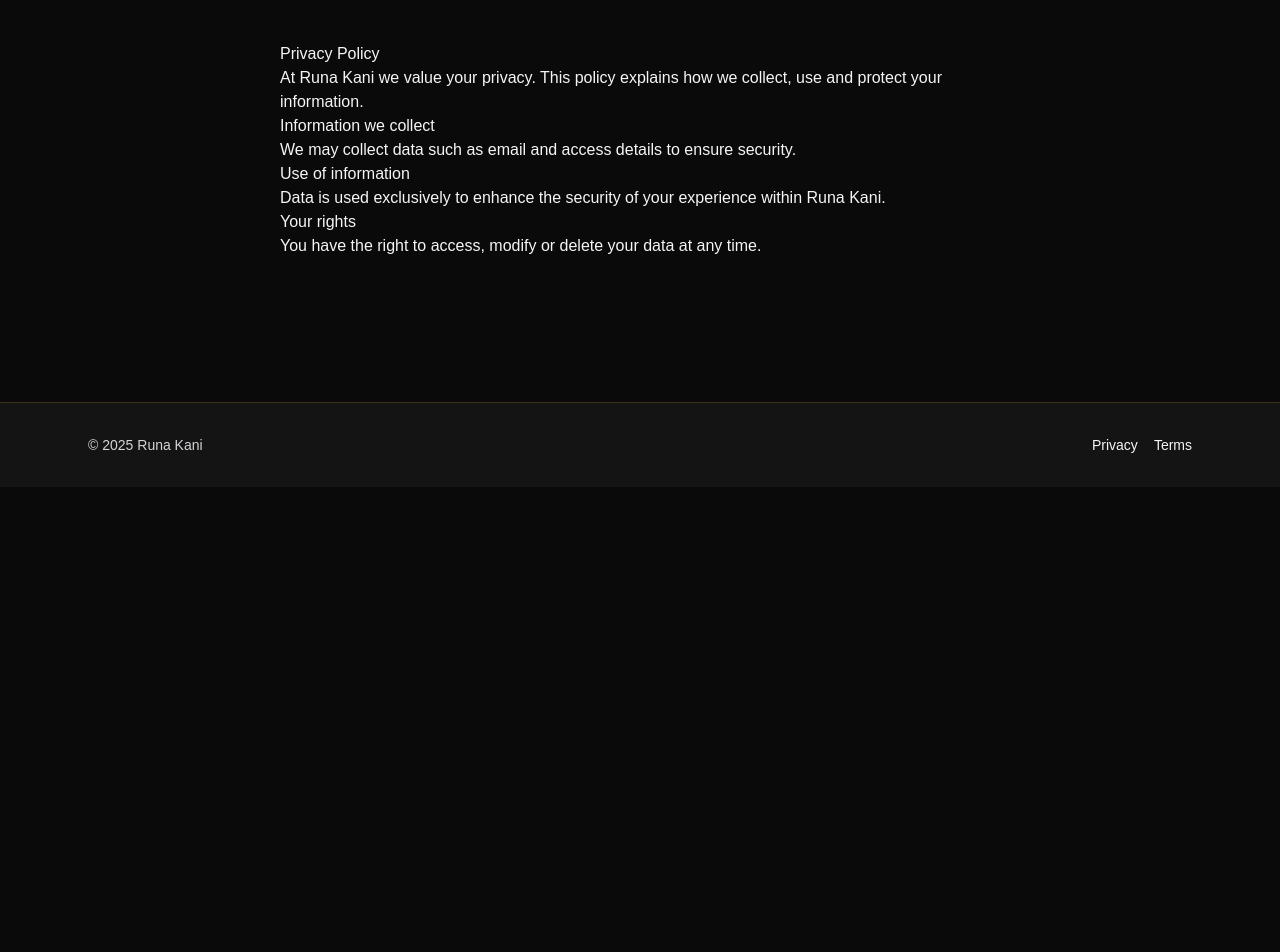
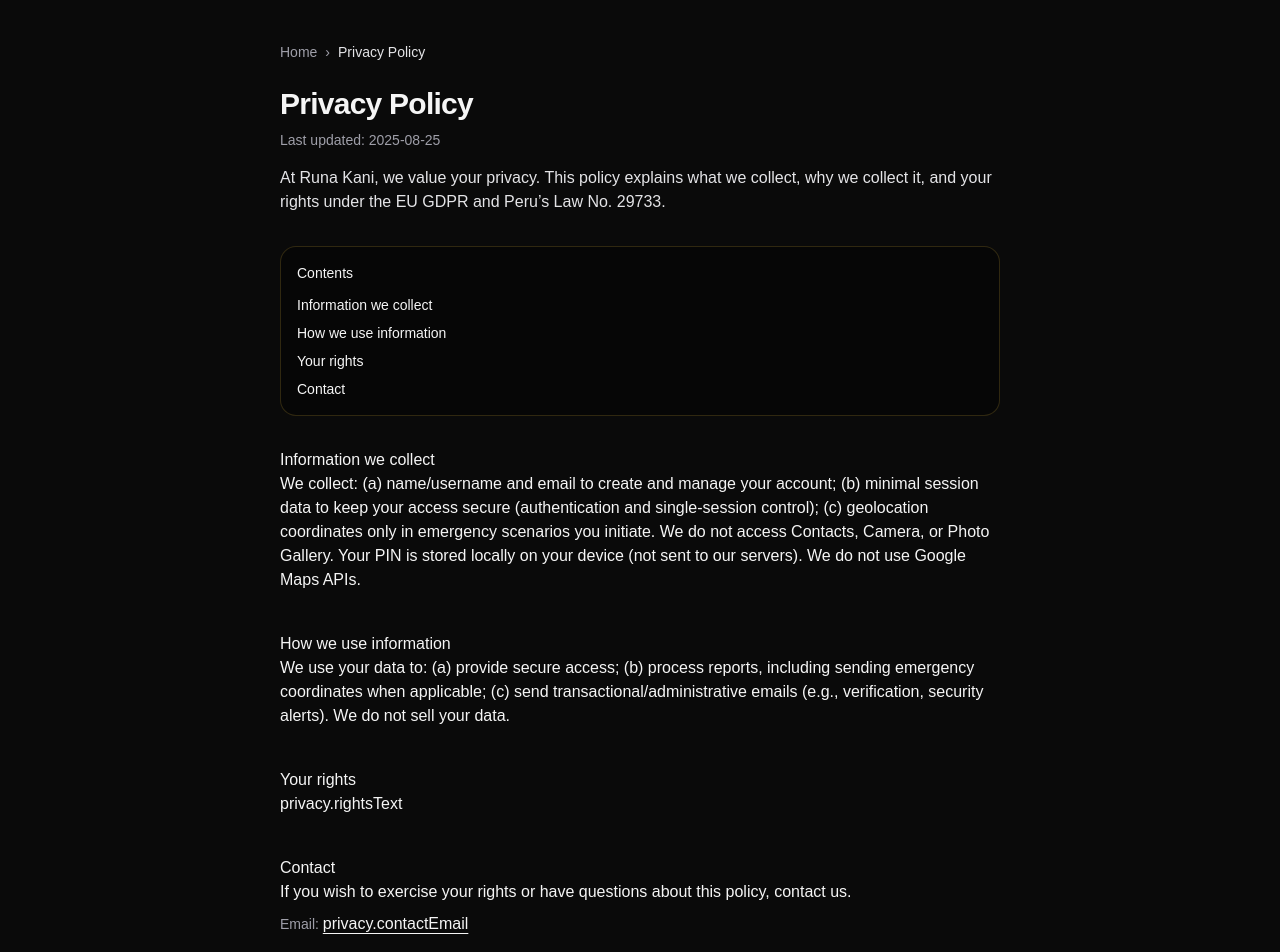
Before and after one commit to Diego5HZ/runa-kani-web, a Next.js app: page /en/privacy in a window 1280 px wide. Shown: the part 100-1052 px from the top of the page. Before the commit the page ends 800 px from the top, so only its background shows below. Built offline with nearby package versions, Linux system fonts and the light colour scheme.

Commit message:
feature: update on TC & PP

```diff
--- a/app/[locale]/privacy/page.tsx
+++ b/app/[locale]/privacy/page.tsx
@@ -2,29 +2,88 @@
 export const dynamic = 'force-static';
 export const dynamicParams = false;
 
+import Link from "next/link";
 import { getTranslations } from "next-intl/server";
+
+const LAST_UPDATED = "2025-08-25"; // 👈 cambia la fecha cuando actualices
 
 export default async function PrivacyPage({
   params
 }: {
   params: Promise<{ locale: string }>;
 }) {
-  const { locale } = await params;                       // 👈 toma el locale
-  const t = await getTranslations({ locale, namespace: 'privacy' }); // 👈 usa namespace "privacy"
+  const { locale } = await params;
+  const t = await getTranslations({ locale, namespace: "privacy" });
+
+  const sections = [
+    { id: "collect", title: t("collectTitle") },
+    { id: "use", title: t("useTitle") },
+    { id: "rights", title: t("rightsTitle") },
+    { id: "contact", title: t("contactTitle") }
+  ];
 
   return (
-    <article className="max-w-3xl mx-auto px-6 py-16 prose">
-      <h1>{t('title')}</h1>
-      <p>{t('intro')}</p>
+    <article className="max-w-3xl mx-auto px-6 py-16">
+      {/* Breadcrumb */}
+      <nav aria-label="Breadcrumb" className="mb-6 text-sm text-zinc-400">
+        <ol className="flex items-center gap-2">
+          <li>
+            <Link href={`/${locale}`} className="hover:text-rk-gold">Home</Link>
+          </li>
+          <li aria-hidden>›</li>
+          <li className="text-zinc-200">{t("title")}</li>
+        </ol>
+      </nav>
 
-      <h2>{t('collectTitle')}</h2>
-      <p>{t('collectText')}</p>
+      {/* Título + última actualización */}
+      <header className="mb-8">
+        <h1 className="text-3xl font-semibold tracking-tight">{t("title")}</h1>
+        <p className="mt-2 text-sm text-zinc-400">
+          {t("updatedOn")} <time dateTime={LAST_UPDATED}>{LAST_UPDATED}</time>
+        </p>
+        <p className="mt-4 text-zinc-200">{t("intro")}</p>
+      </header>
 
-      <h2>{t('useTitle')}</h2>
-      <p>{t('useText')}</p>
+      {/* Tabla de contenidos */}
+      <aside aria-label={t("toc")} className="mb-8 rounded-2xl border border-rk-gold/20 bg-black/30 p-4">
+        <h2 className="text-sm font-medium mb-3">{t("toc")}</h2>
+        <ul className="space-y-2 text-sm">
+          {sections.map(s => (
+            <li key={s.id}>
+              <a href={`#${s.id}`} className="hover:text-rk-gold underline-offset-4 hover:underline">
+                {s.title}
+              </a>
+            </li>
+          ))}
+        </ul>
+      </aside>
 
-      <h2>{t('rightsTitle')}</h2>
-      <p>{t('rightsText')}</p>
+      {/* Contenido */}
+      <section id="collect" className="prose prose-invert prose-zinc max-w-none">
+        <h2>{t("collectTitle")}</h2>
+        <p>{t("collectText")}</p>
+      </section>
+
+      <section id="use" className="prose prose-invert prose-zinc max-w-none mt-10">
+        <h2>{t("useTitle")}</h2>
+        <p>{t("useText")}</p>
+      </section>
+
+      <section id="rights" className="prose prose-invert prose-zinc max-w-none mt-10">
+        <h2>{t("rightsTitle")}</h2>
+        <p>{t("rightsText")}</p>
+      </section>
+
+      <section id="contact" className="prose prose-invert prose-zinc max-w-none mt-10">
+        <h2>{t("contactTitle")}</h2>
+        <p>{t("contactText")}</p>
+        <p className="mt-2">
+          <span className="text-sm text-zinc-400">{t("contactEmailLabel")} </span>
+          <a className="underline underline-offset-4 hover:text-rk-gold" href={`mailto:${t("contactEmail")}`}>
+            {t("contactEmail")}
+          </a>
+        </p>
+      </section>
     </article>
   );
 }
--- a/app/[locale]/terms/page.tsx
+++ b/app/[locale]/terms/page.tsx
@@ -2,29 +2,76 @@
 export const dynamic = 'force-static';
 export const dynamicParams = false;
 
+import Link from "next/link";
 import { getTranslations } from "next-intl/server";
+
+const LAST_UPDATED = "2025-08-25"; // 👈 cambia la fecha cuando actualices
 
 export default async function TermsPage({
   params
 }: {
   params: Promise<{ locale: string }>;
 }) {
-  const { locale } = await params;                         // 👈 toma el locale
-  const t = await getTranslations({ locale, namespace: 'terms' }); // 👈 usa namespace "terms"
+  const { locale } = await params;
+  const t = await getTranslations({ locale, namespace: "terms" });
+
+  const sections = [
+    { id: "use", title: t("useTitle") },
+    { id: "account", title: t("accountTitle") },
+    { id: "liability", title: t("liabilityTitle") }
+  ];
 
   return (
-    <article className="max-w-3xl mx-auto px-6 py-16 prose">
-      <h1>{t('title')}</h1>
-      <p>{t('intro')}</p>
+    <article className="max-w-3xl mx-auto px-6 py-16">
+      {/* Breadcrumb */}
+      <nav aria-label="Breadcrumb" className="mb-6 text-sm text-zinc-400">
+        <ol className="flex items-center gap-2">
+          <li>
+            <Link href={`/${locale}`} className="hover:text-rk-gold">Home</Link>
+          </li>
+          <li aria-hidden>›</li>
+          <li className="text-zinc-200">{t("title")}</li>
+        </ol>
+      </nav>
 
-      <h2>{t('useTitle')}</h2>
-      <p>{t('useText')}</p>
+      {/* Título + última actualización */}
+      <header className="mb-8">
+        <h1 className="text-3xl font-semibold tracking-tight">{t("title")}</h1>
+        <p className="mt-2 text-sm text-zinc-400">
+          {t("updatedOn")} <time dateTime={LAST_UPDATED}>{LAST_UPDATED}</time>
+        </p>
+        <p className="mt-4 text-zinc-200">{t("intro")}</p>
+      </header>
 
-      <h2>{t('accountTitle')}</h2>
-      <p>{t('accountText')}</p>
+      {/* Tabla de contenidos */}
+      <aside aria-label={t("toc")} className="mb-8 rounded-2xl border border-rk-gold/20 bg-black/30 p-4">
+        <h2 className="text-sm font-medium mb-3">{t("toc")}</h2>
+        <ul className="space-y-2 text-sm">
+          {sections.map(s => (
+            <li key={s.id}>
+              <a href={`#${s.id}`} className="hover:text-rk-gold underline-offset-4 hover:underline">
+                {s.title}
+              </a>
+            </li>
+          ))}
+        </ul>
+      </aside>
 
-      <h2>{t('liabilityTitle')}</h2>
-      <p>{t('liabilityText')}</p>
+      {/* Contenido */}
+      <section id="use" className="prose prose-invert prose-zinc max-w-none">
+        <h2>{t("useTitle")}</h2>
+        <p>{t("useText")}</p>
+      </section>
+
+      <section id="account" className="prose prose-invert prose-zinc max-w-none mt-10">
+        <h2>{t("accountTitle")}</h2>
+        <p>{t("accountText")}</p>
+      </section>
+
+      <section id="liability" className="prose prose-invert prose-zinc max-w-none mt-10">
+        <h2>{t("liabilityTitle")}</h2>
+        <p>{t("liabilityText")}</p>
+      </section>
     </article>
   );
 }
--- a/messages/en.json
+++ b/messages/en.json
@@ -31,22 +31,31 @@
 
   "privacy": {
     "title": "Privacy Policy",
-    "intro": "At Runa Kani we value your privacy. This policy explains how we collect, use and protect your information.",
+    "intro": "At Runa Kani, we value your privacy. This policy explains what we collect, why we collect it, and your rights under the EU GDPR and Peru’s Law No. 29733.",
     "collectTitle": "Information we collect",
-    "collectText": "We may collect data such as email and access details to ensure security.",
-    "useTitle": "Use of information",
-    "useText": "Data is used exclusively to enhance the security of your experience within Runa Kani.",
+    "collectText": "We collect: (a) name/username and email to create and manage your account; (b) minimal session data to keep your access secure (authentication and single‑session control); (c) geolocation coordinates only in emergency scenarios you initiate. We do not access Contacts, Camera, or Photo Gallery. Your PIN is stored locally on your device (not sent to our servers). We do not use Google Maps APIs.",
+    "useTitle": "How we use information",
+    "useText": "We use your data to: (a) provide secure access; (b) process reports, including sending emergency coordinates when applicable; (c) send transactional/administrative emails (e.g., verification, security alerts). We do not sell your data.",
     "rightsTitle": "Your rights",
-    "rightsText": "You have the right to access, modify or delete your data at any time."
+    "rightsText": "You may request access, rectification, erasure, objection, or restriction, and withdraw consent. To exercise your rights, contact us at {contactEmail}. Data is hosted on Firebase/Google Cloud with international transfers under adequate safeguards. We retain data only as long as needed to provide the service and meet legal obligations.",
+    "toc": "Contents",
+    "updatedOn": "Last updated:",
+    "contactTitle": "Contact",
+    "contactText": "If you wish to exercise your rights or have questions about this policy, contact us.",
+    "contactEmailLabel": "Email:",
+    "contactEmail": "{contactEmail}"
   },
+
   "terms": {
     "title": "Terms and Conditions",
-    "intro": "These terms govern the use of Runa Kani.",
+    "intro": "These terms govern your use of Runa Kani. By using the app, you agree to these terms.",
     "useTitle": "Use of the service",
-    "useText": "You must use the service in compliance with the law and these conditions.",
+    "useText": "You agree to use the app in compliance with the law and these terms. Geolocation is requested and used only for emergency scenarios you initiate. We do not use Google Maps APIs to send coordinates.",
     "accountTitle": "Account",
-    "accountText": "You are responsible for keeping your credentials confidential.",
+    "accountText": "You are responsible for keeping your credentials confidential. We may send transactional emails (e.g., verification, security alerts). We implement single‑session control and secure local storage of the PIN.",
     "liabilityTitle": "Limitation of liability",
-    "liabilityText": "Runa Kani shall not be liable for indirect or incidental damages."
+    "liabilityText": "The service is provided “as is.” We do not guarantee uninterrupted availability. We are not liable for indirect or consequential damages. Latvian (EU) law applies, and for users in Peru, Law No. 29733 also applies. Where legal frameworks conflict, the most protective provision for the user shall prevail.",
+    "toc": "Contents",
+    "updatedOn": "Last updated:"
   }
 }
--- a/messages/es.json
+++ b/messages/es.json
@@ -12,7 +12,7 @@
   "features": {
     "security": {
       "title": "🔒 Seguridad",
-      "desc": "Verificación, PIN y control de sesiones para proteger tu cuenta."
+      "desc": "Verificación, PIN y control de sesión para proteger tu cuenta."
     },
     "simplicity": {
       "title": "⚡ Simplicidad",
@@ -24,29 +24,38 @@
     }
   },
   "cta": {
-    "title": "¿Listo para comenzar?",
+    "title": "¿Listo para empezar?",
     "subtitle": "Únete a {brand} y da el primer paso hacia una experiencia más segura.",
     "button": "Descargar app"
   },
 
   "privacy": {
     "title": "Política de Privacidad",
-    "intro": "En Runa Kani valoramos tu privacidad. Esta política explica cómo recopilamos, usamos y protegemos tu información.",
+    "intro": "En Runa Kani valoramos tu privacidad. Esta política explica qué datos recopilamos, con qué finalidad y qué derechos tienes conforme al GDPR (UE) y la Ley N° 29733 (Perú).",
     "collectTitle": "Información que recopilamos",
-    "collectText": "Podemos recopilar datos como correo electrónico y datos de acceso para garantizar seguridad.",
+    "collectText": "Recopilamos: (a) nombre/username y correo electrónico para crear y gestionar tu cuenta; (b) datos mínimos de sesión para mantener tu acceso seguro (autenticación y control de sesión única); (c) coordenadas de geolocalización solo en escenarios de emergencia que tú inicias. No accedemos a Contactos, Cámara ni Galería. El PIN se guarda localmente en tu dispositivo (no se envía a nuestros servidores). No usamos Google Maps APIs.",
     "useTitle": "Uso de la información",
-    "useText": "Usamos los datos exclusivamente para mejorar la seguridad de tu experiencia.",
+    "useText": "Usamos tus datos para: (a) permitir tu acceso seguro; (b) procesar reportes, incluyendo el envío de coordenadas de emergencia cuando proceda; (c) enviarte correos transaccionales o administrativos (p. ej., verificación, alertas de seguridad). No vendemos tus datos.",
     "rightsTitle": "Tus derechos",
-    "rightsText": "Puedes acceder, modificar o eliminar tus datos en cualquier momento."
+    "rightsText": "Puedes solicitar acceso, rectificación, eliminación, oposición o limitación del tratamiento, así como retirar tu consentimiento. Para ejercer tus derechos, contáctanos en {contactEmail}. Los datos se alojan en servicios de Firebase/Google Cloud con transferencias internacionales bajo garantías adecuadas. Conservamos la información el tiempo necesario para prestar el servicio y cumplir obligaciones legales.",
+    "toc": "Contenido",
+    "updatedOn": "Última actualización:",
+    "contactTitle": "Contacto",
+    "contactText": "Si deseas ejercer tus derechos o tienes dudas sobre esta política, contáctanos.",
+    "contactEmailLabel": "Email:",
+    "contactEmail": "{contactEmail}"
   },
+
   "terms": {
     "title": "Términos y Condiciones",
-    "intro": "Estos términos rigen el uso de Runa Kani.",
+    "intro": "Estos términos regulan el uso de Runa Kani. Al utilizar la app aceptas estas condiciones.",
     "useTitle": "Uso del servicio",
-    "useText": "Debes usar el servicio conforme a la ley y estas condiciones.",
+    "useText": "Te comprometes a usar la app conforme a la ley y a estos términos. La geolocalización solo se solicita y usa en escenarios de emergencia que tú inicias. No usamos Google Maps APIs para enviar coordenadas.",
     "accountTitle": "Cuenta",
-    "accountText": "Eres responsable de la confidencialidad de tus credenciales.",
+    "accountText": "Debes mantener la confidencialidad de tus credenciales. Podemos enviarte correos transaccionales (p. ej., verificación, alertas de seguridad). Implementamos control de sesión única y almacenamiento local seguro del PIN.",
     "liabilityTitle": "Limitación de responsabilidad",
-    "liabilityText": "Runa Kani no será responsable por daños indirectos o incidentales."
+    "liabilityText": "El servicio se ofrece \"tal cual\". No garantizamos disponibilidad ininterrumpida. No nos hacemos responsables por daños indirectos o derivados. Se aplica la legislación de Letonia (UE) y, para usuarios en Perú, también la Ley N° 29733. En caso de conflicto normativo, se aplicará la disposición más protectora para el usuario.",
+    "toc": "Contenido",
+    "updatedOn": "Última actualización:"
   }
 }
```
